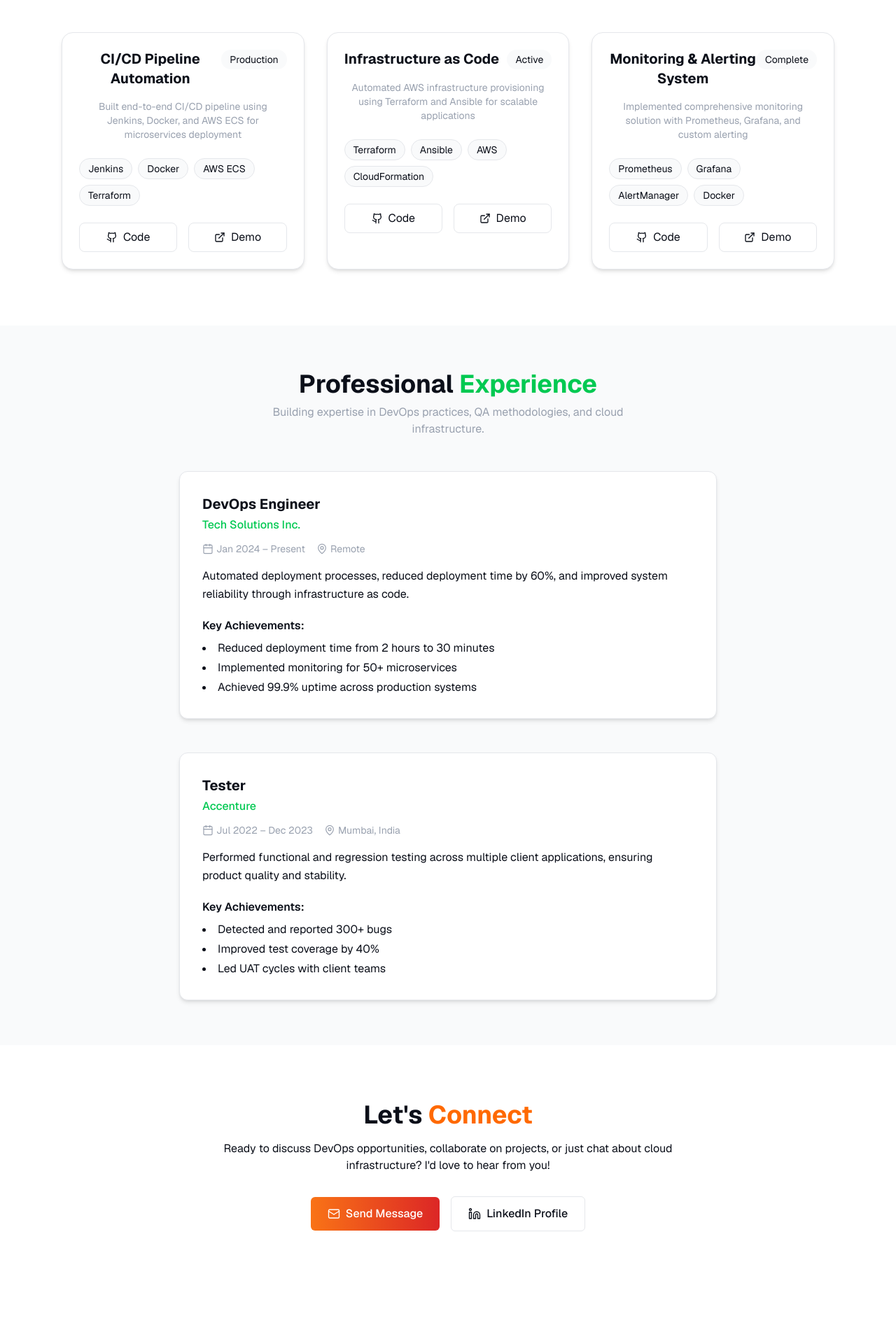
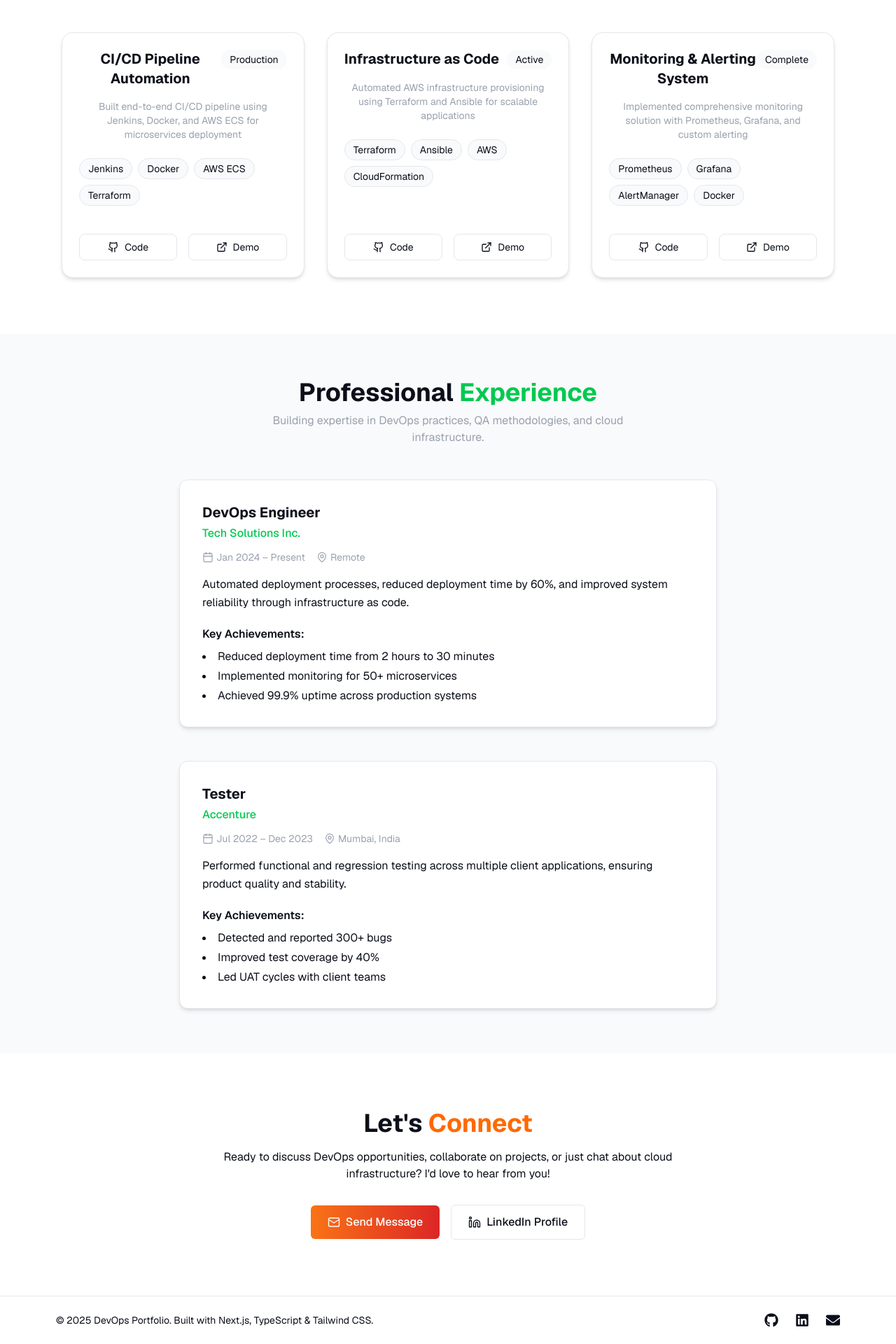
Before and after one commit to deven065/DevOps-portfolio-website, a Next.js app: page / in a window 1280 px wide. Shown: the part 1899-3819 px from the top of the page at 70% size. Before the commit the page ends 3738 px from the top, so only its background shows below. Built offline with nearby package versions, Linux system fonts and the light colour scheme.

Commit message:
FeaturedProjects: cards are now properly aligned

```diff
--- a/src/app/components/FeaturedProjects.tsx
+++ b/src/app/components/FeaturedProjects.tsx
@@ -29,9 +29,11 @@ export default function FeaturedProjects() {
   return (
     <section
       className="py-20"
-  style={{ backgroundColor: "var(--projects-bg)", color: "var(--projects-text)" }}
+      style={{
+        backgroundColor: "var(--projects-bg)",
+        color: "var(--projects-text)",
+      }}
     >
-
       <div className="max-w-6xl mx-auto px-6 text-center">
         <h2
           className="text-4xl font-bold mb-4"
@@ -48,19 +50,26 @@ export default function FeaturedProjects() {
           {projects.map((project, index) => (
             <div
               key={index}
-              className="rounded-2xl p-6 shadow-md transition-transform transform hover:-translate-y-1 hover:shadow-xl border"
+              className="flex flex-col justify-between rounded-2xl p-6 border shadow-md transition-transform duration-300 ease-in-out hover:-translate-y-2 hover:shadow-xl"
               style={{
                 backgroundColor: "var(--projects-card-bg)",
                 borderColor: "var(--projects-card-border)",
                 color: "var(--projects-text)",
               }}
             >
+              <div className="flex flex-col flex-grow">
                 {/* Title & Status */}
                 <div className="flex justify-between items-start mb-4">
                   <h3 className="text-xl font-bold leading-snug">
                     {project.title}
                   </h3>
-                <span className="text-sm px-3 py-1 rounded-full bg-[var(--projects-tag-bg)] text-[var(--projects-tag-text)]">
+                  <span
+                    className="text-sm px-3 py-1 rounded-full"
+                    style={{
+                      backgroundColor: "var(--projects-tag-bg)",
+                      color: "var(--projects-tag-text)",
+                    }}
+                  >
                     {project.status}
                   </span>
                 </div>
@@ -87,20 +96,26 @@ export default function FeaturedProjects() {
                   ))}
                 </div>
 
-              {/* Buttons */}
-              <div className="flex gap-4">
-                <button
-                  className="flex-1 flex items-center justify-center gap-2 border rounded-lg py-2 hover:bg-gray-100 dark:hover:bg-gray-800 transition"
+                {/* Spacer */}
+                <div className="flex-grow" />
+              </div>
+
+              {/* Buttons with hover animation */}
+              <div className="flex gap-4 pt-4">
+                <a
+                  href="#"
+                  className="flex-1 flex items-center justify-center gap-2 border rounded-lg py-2 text-sm transition-all duration-300 hover:bg-gray-100 dark:hover:bg-white/10 hover:scale-[1.02]"
                   style={{ borderColor: "var(--projects-card-border)" }}
                 >
                   <Github size={16} /> Code
-                </button>
-                <button
-                  className="flex-1 flex items-center justify-center gap-2 border rounded-lg py-2 hover:bg-gray-100 dark:hover:bg-gray-800 transition"
+                </a>
+                <a
+                  href="#"
+                  className="flex-1 flex items-center justify-center gap-2 border rounded-lg py-2 text-sm transition-all duration-300 hover:bg-gray-100 dark:hover:bg-white/10 hover:scale-[1.02]"
                   style={{ borderColor: "var(--projects-card-border)" }}
                 >
                   <ExternalLink size={16} /> Demo
-                </button>
+                </a>
               </div>
             </div>
           ))}
--- /dev/null
+++ b/src/app/components/Footer.tsx
@@ -0,0 +1,47 @@
+import { FaGithub, FaLinkedin, FaEnvelope } from 'react-icons/fa';
+
+export default function Footer() {
+  return (
+    <footer
+      className="w-full border-t"
+      style={{
+        backgroundColor: 'var(--projects-bg)',
+        color: 'var(--projects-text)',
+        borderColor: 'var(--projects-card-border)',
+      }}
+    >
+      <div className="max-w-6xl mx-auto px-4 py-6 flex flex-col md:flex-row items-center justify-between gap-4">
+        <p className="text-sm text-center md:text-left">
+          © {new Date().getFullYear()} DevOps Portfolio. Built with Next.js, TypeScript & Tailwind CSS.
+        </p>
+        <div className="flex items-center gap-6 text-xl">
+          <a
+            href="https://github.com/your-username"
+            target="_blank"
+            rel="noopener noreferrer"
+            className="hover:text-gray-400 transition duration-200"
+            aria-label="GitHub"
+          >
+            <FaGithub />
+          </a>
+          <a
+            href="https://linkedin.com/in/your-profile"
+            target="_blank"
+            rel="noopener noreferrer"
+            className="hover:text-blue-500 transition duration-200"
+            aria-label="LinkedIn"
+          >
+            <FaLinkedin />
+          </a>
+          <a
+            href="mailto:you@example.com"
+            className="hover:text-red-400 transition duration-200"
+            aria-label="Email"
+          >
+            <FaEnvelope />
+          </a>
+        </div>
+      </div>
+    </footer>
+  );
+}
--- a/src/app/page.tsx
+++ b/src/app/page.tsx
@@ -5,6 +5,7 @@ import Skills from "./components/Skills";
 import ProjectsSection from "./components/FeaturedProjects";
 import ExperienceCard from "./components/ExperienceCard";
 import ConnectSection from "./components/ConnectSection";
+import Footer from "./components/Footer";
 
 export default function Home() {
   return (
@@ -22,6 +23,7 @@ export default function Home() {
       <ProjectsSection />
       <ExperienceCard />
       <ConnectSection />
+      <Footer />
     </main>
   );
 }
```
Lines whose indentation alone changed are shown as unchanged.
